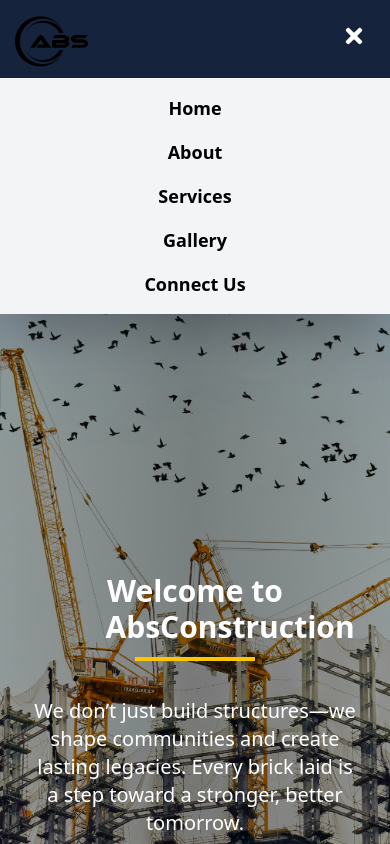
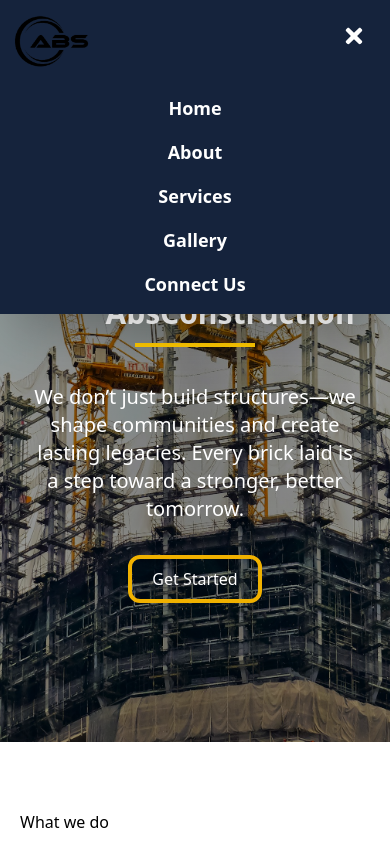
Before and after one commit to pro-mod31/ABS-Construction, a Next.js app: page / in a window 390 px wide. Both pictures are taken after a click on the button 354 px from the left and 36 px from the top of the page. Shown: the top 844 px of the page. Built offline with nearby package versions, Linux system fonts and the light colour scheme.

Commit message:
make a responsive

```diff
--- a/src/components/Footer.tsx
+++ b/src/components/Footer.tsx
@@ -14,7 +14,6 @@
                 alt='this is a footer image'
                 width={100}
                 height={200}
-
                 className='w-full md:h-[474px] h-[1100px]'
             />
             <div className="absolute inset-0 bg-gradient-to-r from-[rgba(5,6,8,0.4)] via-[rgba(4,5,7,0.5)] to-[rgba(9,11,16,0.4)]"></div>
--- a/src/components/Navbar.tsx
+++ b/src/components/Navbar.tsx
@@ -10,48 +10,52 @@
     const toggleMenu = () => setIsOpen(!isOpen);
 
     return (
-        <div className="sticky bg-[var(--primary-color)] md:bg-white shadow-2xl  w-full z-50 ">
-            <div className="relative flex items-center justify-between  md:px-10">
+        <div className="md:sticky fixed top-0 w-full z-50 bg-[var(--primary-color)] md:bg-white shadow-2xl">
+            <div className="relative flex items-center justify-between md:px-10">
                 {/* Left: Logo */}
                 <div className="flex items-center">
                     <Image src="/logo.png" width={100} height={30} alt="logo" />
                 </div>
+
+
                 {/* Center: Desktop Nav */}
-                <div className="hidden md:flex absolute left-1/2 transform -translate-x-1/2 gap-8  bg-[var(--secondary-color)] p-2 rounded-[11px] ">
-                    <Link href="/"className='Navbar_link relative'>HOME</Link>
-                    <Link href="/about" className='Navbar_link relative'>ABOUT</Link>
-                    <Link href="/services-page" className='Navbar_link relative'>SERVICES</Link>
-                    <Link href="/gallery" className='Navbar_link relative'>CAREER</Link>
-                    <Link href="/contact" className='Navbar_link relative'>CONTACT</Link>
+                <div className="hidden md:flex absolute left-1/2 transform -translate-x-1/2 gap-8 bg-[var(--secondary-color)] p-2 rounded-[11px]">
+                    <Link href="/" className="Navbar_link relative">HOME</Link>
+                    <Link href="/about" className="Navbar_link relative">ABOUT</Link>
+                    <Link href="/services-page" className="Navbar_link relative">SERVICES</Link>
+                    <Link href="/gallery" className="Navbar_link relative">CAREER</Link>
+                    <Link href="/contact" className="Navbar_link relative">CONTACT</Link>
                 </div>
 
                 {/* Right: Hamburger (mobile only) */}
-                <div className="md:hidden m-6 ">
+                <div className="md:hidden m-6">
                     <button onClick={toggleMenu} className="text-2xl text-white">
-                        {isOpen ? <FaTimes /> : <FaBars />
-}
+                        {isOpen ? <FaTimes /> : <FaBars />}
                     </button>
                 </div>
 
-                {/*Right: Desktop-only Dashboard Button */}
+                {/* Right: Desktop-only Dashboard Button */}
                 <div className="hidden md:block ml-auto">
                     <button className="bg-[var(--primary-color)] text-white px-4 py-1 rounded-xl">
-                    Get a Quote
+                        Get a Quote
                     </button>
                 </div>
             </div>
 
-            {/* Mobile Menu */}
-            {isOpen && (
-                <div className="flex flex-col items-center gap-4 py-4 md:hidden font-semibold text-lg bg-gray-100 ">
+            {/* Mobile Menu with Slide Down Animation */}
+            <div
+                className={`overflow-hidden transition-all duration-500 ease-in-out md:hidden ${
+                    isOpen ? 'max-h-96 opacity-100' : 'max-h-0 opacity-0'
+                }`}
+            >
+                <div className="absoulte flex flex-col items-center gap-4 py-4 font-semibold text-lg text-white">
                     <Link href="/" onClick={toggleMenu}>Home</Link>
                     <Link href="/about" onClick={toggleMenu}>About</Link>
                     <Link href="/services-page" onClick={toggleMenu}>Services</Link>
                     <Link href="/gallery" onClick={toggleMenu}>Gallery</Link>
                     <Link href="/contact" onClick={toggleMenu}>Connect Us</Link>
                 </div>
-            )}
-
+            </div>
         </div>
     );
 };
--- a/src/pages/contact/ContactHolder.tsx
+++ b/src/pages/contact/ContactHolder.tsx
@@ -4,7 +4,7 @@
 const ContactHolder = () => {
     return (
         <div className="grid md:grid-cols-[60%_38%] grid-cols-1 gap-6 mb-3 items-stretch">
-    {/* Image first on mobile */}
+
             <div className="relative h-64 md:h-full order-1 md:order-2">
                 <Image
                     src="/map.jpg"
@@ -14,7 +14,7 @@
                 />
             </div>
 
-    {/* Form second on mobile */}
+
             <div className="bg-white shadow-2xl p-6 order-2 md:order-1">
                 <form className="space-y-9 h-full">
                     <div className="grid md:grid-cols-2 grid-cols-1 gap-4">
```
Lines whose indentation alone changed are shown as unchanged.
